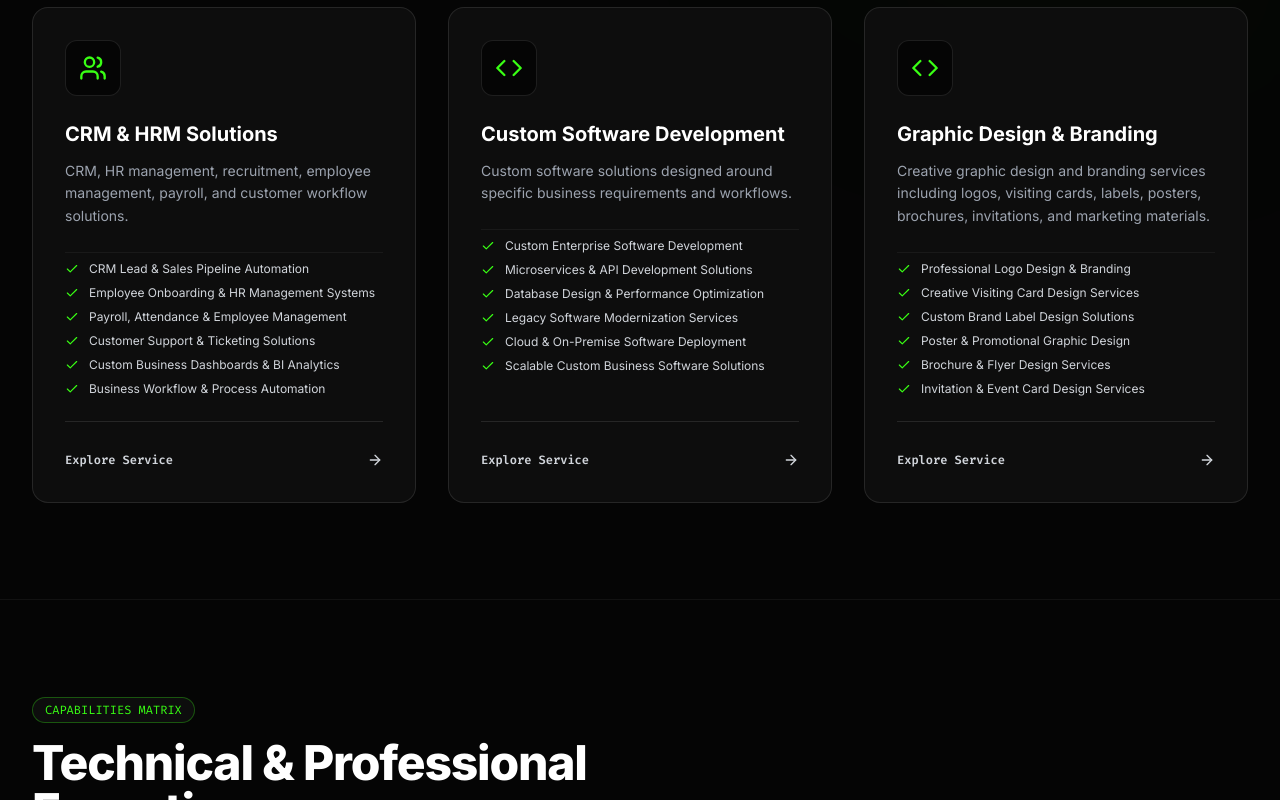
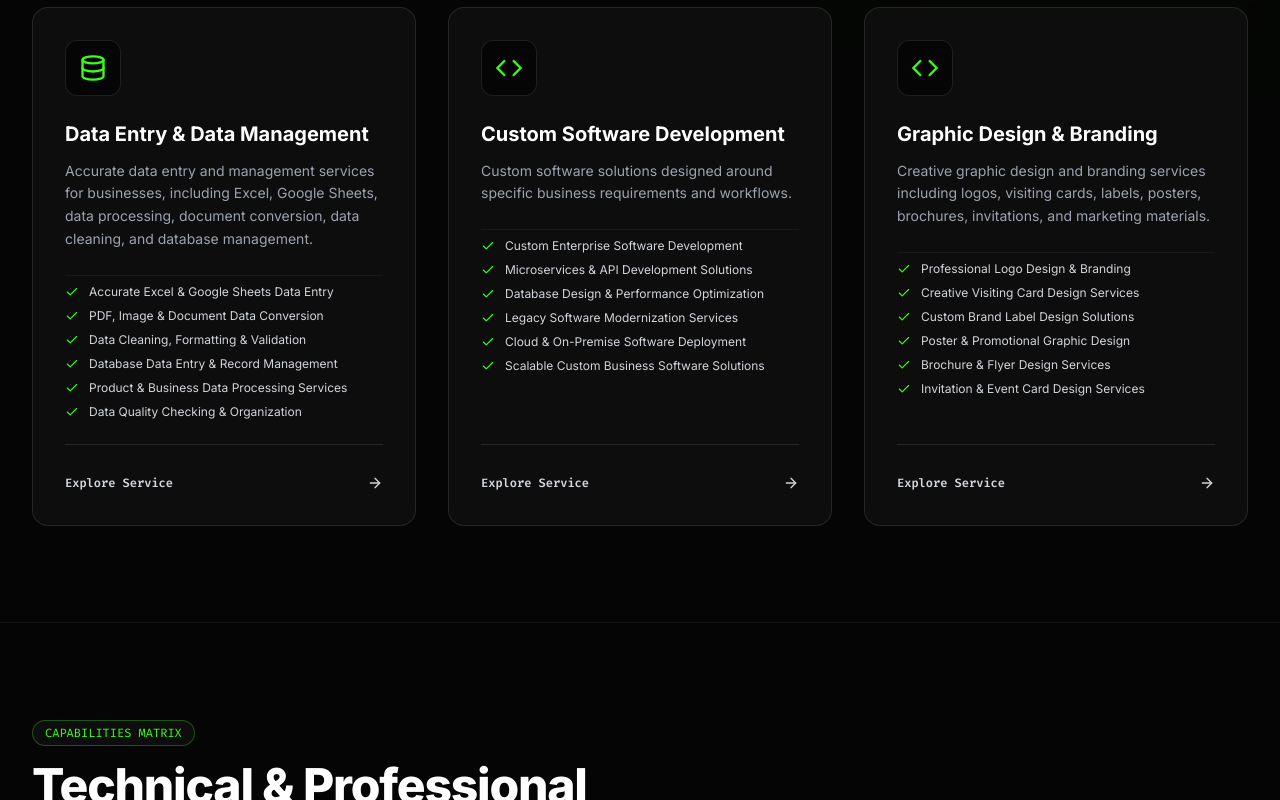
Before and after one commit to sasikumar6699/portfolio, a React (Vite) app: page / in a window 1280 px wide. Shown: the part 2980-3780 px from the top of the page. Built offline with nearby package versions, Linux system fonts and the light colour scheme.

Commit message:
content home

```diff
--- a/src/components/Contact.tsx
+++ b/src/components/Contact.tsx
@@ -107,9 +107,9 @@ export const Contact: React.FC<ContactProps> = ({ initialService, onSubmitted })
                     <MapPin className="w-5 h-5" />
                   </div>
                   <div>
-                    <span className="text-xs font-mono text-gray-400 block">LOCATION</span>
+                    <span className="text-xs font-mono text-gray-400 block">MOBILE</span>
                     <span className="text-base font-bold text-white">
-                      {PERSONAL_INFO.location}
+                      {PERSONAL_INFO.Mobile}
                     </span>
                     <span className="text-xs text-gray-400 block mt-0.5">Serving clients worldwide</span>
                   </div>
--- a/src/components/WorkProcess.tsx
+++ b/src/components/WorkProcess.tsx
@@ -15,7 +15,7 @@ export const WorkProcess: React.FC = () => {
             <span>METHODOLOGY</span>
           </div>
           <h2 className="text-3xl sm:text-4xl lg:text-5xl font-extrabold text-white tracking-tight">
-            How I Work
+            How We Work
           </h2>
           <p className="text-gray-400 text-base sm:text-lg mt-3">
             A transparent, 6-phase engineering lifecycle that guarantees predictable milestones, high technical standards, and zero surprises.
--- a/src/data/portfolioData.ts
+++ b/src/data/portfolioData.ts
@@ -4,7 +4,7 @@ export const PERSONAL_INFO = {
   name: "Techyora",
   title: "Freelance Digital Solutions Team | Software, Design, AI & Automation",
   brandName: "TECHYORA",
-  location: "India",
+  Mobile: "9524 22 75 11",
   experience: "Experienced Freelance Professionals",
   availability: "Open for Freelance Projects",
   email: "techyora@gmail.com",
@@ -79,18 +79,18 @@ export const SERVICES: Service[] = [
     ]
   },
   {
-    id: "crm-hrm",
-    title: "CRM & HRM Solutions",
-    description: "CRM, HR management, recruitment, employee management, payroll, and customer workflow solutions.",
-    iconName: "Users",
-    features: [
-     "CRM Lead & Sales Pipeline Automation",
-     "Employee Onboarding & HR Management Systems",
-     "Payroll, Attendance & Employee Management",
-     "Customer Support & Ticketing Solutions",
-     "Custom Business Dashboards & BI Analytics",
-     "Business Workflow & Process Automation"
-    ]
+  id: "data-entry",
+  title: "Data Entry & Data Management",
+  description: "Accurate data entry and management services for businesses, including Excel, Google Sheets, data processing, document conversion, data cleaning, and database management.",
+  iconName: "Database",
+  features: [
+    "Accurate Excel & Google Sheets Data Entry",
+    "PDF, Image & Document Data Conversion",
+    "Data Cleaning, Formatting & Validation",
+    "Database Data Entry & Record Management",
+    "Product & Business Data Processing Services",
+    "Data Quality Checking & Organization"
+  ]
   },
   {
     id: "custom-software",
@@ -110,7 +110,7 @@ export const SERVICES: Service[] = [
     id: "digital-business",
     title: "Graphic Design & Branding",
     description: "Creative graphic design and branding services including logos, visiting cards, labels, posters, brochures, invitations, and marketing materials.",
-    iconName: "Palette",
+    iconName: "PenTool",
     features: [
        "Professional Logo Design & Branding",
        "Creative Visiting Card Design Services",
@@ -170,15 +170,15 @@ export const SKILL_CATEGORIES: SkillCategory[] = [
   ]
   },
   {
-    title: "Business & Management",
-    skills: [
-      { name: "Business Development", tag: "Growth & Opportunity Alignment" },
-      { name: "Project Management", tag: "Agile Execution & Delivery" },
-      { name: "Client Relationship Management", tag: "Stakeholder Trust" },
-      { name: "Solution Consulting", tag: "Tech Architecture & Selection" },
-      { name: "Requirement Analysis", tag: "Specification & Scoping" },
-      { name: "Customer Success", tag: "Adoption & Post-Launch Growth" }
-    ]
+  title: "Data Entry & Copywriting",
+  skills: [
+    { name: "Data Entry", tag: "Accurate & Efficient Data Processing" },
+    { name: "Excel & Google Sheets", tag: "Spreadsheet Data Management" },
+    { name: "Data Cleaning & Validation", tag: "Formatting & Quality Assurance" },
+    { name: "PDF & Document Conversion", tag: "Digital Data Processing" },
+    { name: "SEO Copywriting", tag: "Search-Optimized Business Content" },
+    { name: "Website & Marketing Content", tag: "Professional Web & Promotional Copy" }
+  ]
   }
 ];
 
@@ -264,7 +264,7 @@ export const PROJECTS: Project[] = [
   {
     id: "proj-05",
     title: "Document Processing Automation",
-    category: "AI",
+    category: "Automation",
     description: "Automated document extraction and processing workflow that reduces manual data entry and improves operational efficiency.",
     longDescription: "An AI-powered Intelligent Document Processing pipeline built to process structured and un-structured invoices, purchase orders, contracts, and receipts into verified database records with zero manual typing.",
     technologies: ["Python", "Computer Vision OCR", "AI Parsing", "PDF Processing", "REST API"],
@@ -389,7 +389,7 @@ export const TESTIMONIALS: Testimonial[] = [
     author: "Business Owner",
     role: "ERP & Business Solutions",
     companyType: "Manufacturing & Distribution",
-    isSample: true
+    isSample: false
   },
   {
     id: "test-2",
```
